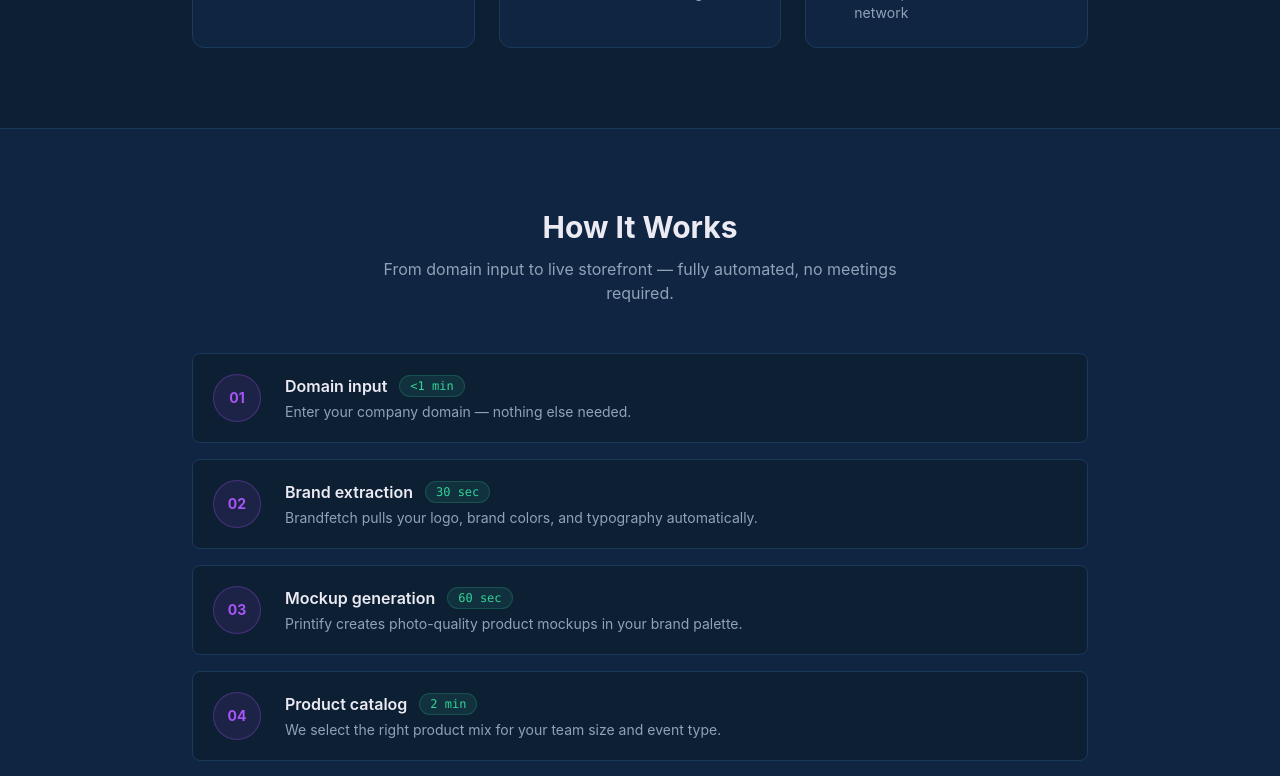
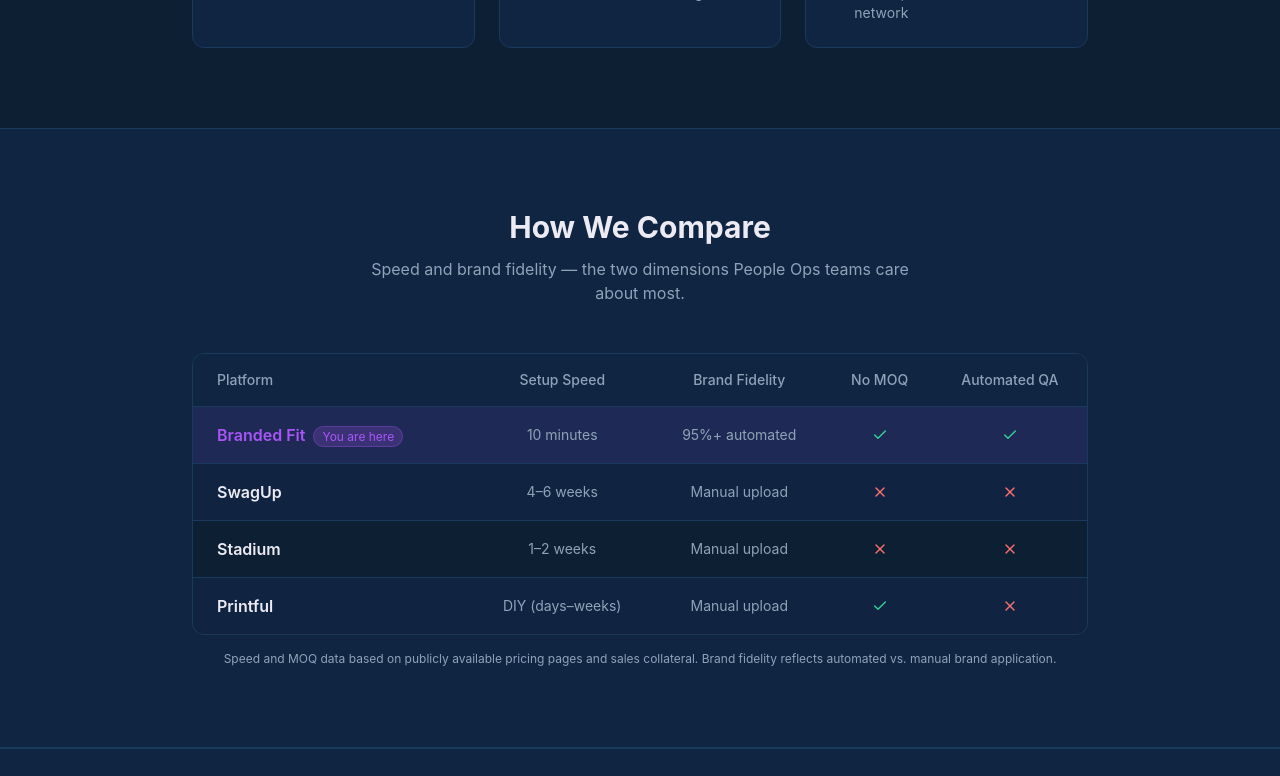
Before and after one commit to iakobidzedavid/branded-fit, a Next.js app: page / in a window 1280 px wide. Shown: the part 1520-2296 px from the top of the page. Built offline with nearby package versions, Linux system fonts and the light colour scheme.

Commit message:
Task: [CRITICAL GTM] Unblock and execute landing page drift resolution: integrate messaging_framework outputs, fix 10 drift items, verify live page alignment with Step 7 + 22 spec [TASK-30b9a3d4]

```diff
--- a/src/app/page.tsx
+++ b/src/app/page.tsx
@@ -12,6 +12,8 @@
   Clock,
   Palette,
   Package,
+  X,
+  Star,
 } from "lucide-react";
 
 const FTE_TIERS = [
@@ -39,6 +41,41 @@
 ] as const;
 
 const PLAN_PRICE = 24000;
+
+const COMPETITORS = [
+  {
+    name: "Branded Fit",
+    speed: "10 minutes",
+    fidelity: "95%+ automated",
+    noMOQ: true,
+    automatedQA: true,
+    highlight: true,
+  },
+  {
+    name: "SwagUp",
+    speed: "4–6 weeks",
+    fidelity: "Manual upload",
+    noMOQ: false,
+    automatedQA: false,
+    highlight: false,
+  },
+  {
+    name: "Stadium",
+    speed: "1–2 weeks",
+    fidelity: "Manual upload",
+    noMOQ: false,
+    automatedQA: false,
+    highlight: false,
+  },
+  {
+    name: "Printful",
+    speed: "DIY (days–weeks)",
+    fidelity: "Manual upload",
+    noMOQ: true,
+    automatedQA: false,
+    highlight: false,
+  },
+];
 
 function ROICalculator() {
   const [selected, setSelected] = useState(1);
@@ -181,7 +218,7 @@
               href="#demo"
               className="px-8 py-4 bg-surface border border-border text-text font-semibold rounded-lg hover:bg-border/30 transition flex items-center justify-center gap-2 text-lg"
             >
-              Watch the Demo
+              View Demo Video
             </a>
           </div>
         </div>
@@ -240,8 +277,8 @@
               </div>
               <h3 className="text-lg font-bold text-text mb-2">Speed</h3>
               <p className="text-text-muted text-sm leading-relaxed mb-4">
-                From domain to live storefront in 10 minutes — while incumbents
-                take 6 weeks of back-and-forth.
+                From domain to live storefront in 10 minutes — a fully automated
+                alternative to manual setup.
               </p>
               <ul className="space-y-2">
                 {[
@@ -307,6 +344,96 @@
               </ul>
             </div>
           </div>
+        </div>
+      </section>
+
+      {/* Competitive Positioning */}
+      <section className="px-4 py-20 bg-surface border-y border-border">
+        <div className="max-w-4xl mx-auto">
+          <h2 className="text-3xl font-bold text-center mb-3">
+            How We Compare
+          </h2>
+          <p className="text-text-muted text-center mb-12 max-w-xl mx-auto">
+            Speed and brand fidelity — the two dimensions People Ops teams care
+            about most.
+          </p>
+          <div className="overflow-x-auto rounded-xl border border-border">
+            <table className="w-full">
+              <thead>
+                <tr className="bg-surface border-b border-border">
+                  <th className="text-left py-4 px-6 text-text-muted text-sm font-medium">
+                    Platform
+                  </th>
+                  <th className="text-center py-4 px-4 text-text-muted text-sm font-medium">
+                    Setup Speed
+                  </th>
+                  <th className="text-center py-4 px-4 text-text-muted text-sm font-medium">
+                    Brand Fidelity
+                  </th>
+                  <th className="text-center py-4 px-4 text-text-muted text-sm font-medium">
+                    No MOQ
+                  </th>
+                  <th className="text-center py-4 px-4 text-text-muted text-sm font-medium">
+                    Automated QA
+                  </th>
+                </tr>
+              </thead>
+              <tbody>
+                {COMPETITORS.map((row, i) => (
+                  <tr
+                    key={row.name}
+                    className={`border-b border-border last:border-0 ${
+                      row.highlight
+                        ? "bg-accent/10"
+                        : i % 2 === 0
+                        ? "bg-bg"
+                        : "bg-surface/50"
+                    }`}
+                  >
+                    <td className="py-4 px-6">
+                      <span
+                        className={`font-semibold ${
+                          row.highlight ? "text-accent" : "text-text"
+                        }`}
+                      >
+                        {row.name}
+                      </span>
+                      {row.highlight && (
+                        <span className="ml-2 text-xs bg-accent/20 text-accent border border-accent/30 rounded-full px-2 py-0.5">
+                          You are here
+                        </span>
+                      )}
+                    </td>
+                    <td className="py-4 px-4 text-center text-sm text-text-muted">
+                      {row.speed}
+                    </td>
+                    <td className="py-4 px-4 text-center text-sm text-text-muted">
+                      {row.fidelity}
+                    </td>
+                    <td className="py-4 px-4 text-center">
+                      {row.noMOQ ? (
+                        <Check className="w-4 h-4 text-emerald-400 mx-auto" />
+                      ) : (
+                        <X className="w-4 h-4 text-red-400 mx-auto" />
+                      )}
+                    </td>
+                    <td className="py-4 px-4 text-center">
+                      {row.automatedQA ? (
+                        <Check className="w-4 h-4 text-emerald-400 mx-auto" />
+                      ) : (
+                        <X className="w-4 h-4 text-red-400 mx-auto" />
+                      )}
+                    </td>
+                  </tr>
+                ))}
+              </tbody>
+            </table>
+          </div>
+          <p className="text-text-muted text-xs text-center mt-4">
+            Speed and MOQ data based on publicly available pricing pages and
+            sales collateral. Brand fidelity reflects automated vs. manual brand
+            application.
+          </p>
         </div>
       </section>
 
@@ -463,6 +590,56 @@
         </div>
       </section>
 
+      {/* Brand Drop Pilot */}
+      <section className="px-4 py-20 bg-surface border-y border-border">
+        <div className="max-w-4xl mx-auto">
+          <div className="text-center mb-12">
+            <div className="inline-flex items-center gap-2 bg-emerald-400/10 border border-emerald-400/30 rounded-full px-4 py-1.5 text-emerald-400 text-sm font-medium mb-6">
+              <Star className="w-3.5 h-3.5" />
+              Limited pilot availability
+            </div>
+            <h2 className="text-3xl md:text-4xl font-bold mb-4">
+              Start with a Brand Drop Pilot
+            </h2>
+            <p className="text-text-muted text-lg max-w-2xl mx-auto">
+              Try Branded Fit risk-free with a 50-unit branded kit delivered in
+              14 days. No annual commitment, no setup meetings.
+            </p>
+          </div>
+          <div className="bg-bg border border-accent/30 rounded-xl p-8 max-w-lg mx-auto">
+            <div className="flex items-baseline gap-2 mb-2">
+              <span className="text-5xl font-bold text-accent">$4,800</span>
+              <span className="text-text-muted">one-time pilot</span>
+            </div>
+            <p className="text-text-muted text-sm mb-8">
+              Applies toward the annual Growth tier ($24K/yr) if you convert.
+            </p>
+            <ul className="space-y-3 mb-8">
+              {[
+                "50-unit custom branded kit",
+                "14-day delivery SLA",
+                "Full storefront provisioning",
+                "95%+ brand-fidelity guarantee",
+                "3 product types (tee, hoodie, tote)",
+                "Automated brand extraction included",
+              ].map((item) => (
+                <li key={item} className="flex items-start gap-3">
+                  <Check className="w-4 h-4 text-emerald-400 flex-shrink-0 mt-0.5" />
+                  <span className="text-text text-sm">{item}</span>
+                </li>
+              ))}
+            </ul>
+            <Link
+              href="/command-console"
+              className="w-full flex items-center justify-center gap-2 px-6 py-4 bg-accent text-white font-semibold rounded-lg hover:bg-purple-600 transition text-lg"
+            >
+              Start Your Brand Drop Pilot
+              <ArrowRight className="w-5 h-5" />
+            </Link>
+          </div>
+        </div>
+      </section>
+
       {/* FAQ */}
       <section id="faq" className="px-4 py-20">
         <div className="max-w-3xl mx-auto">
@@ -497,6 +674,14 @@
               q="Can we customize products beyond the default catalog?"
               a="Yes. The default catalog covers the top 12 People Ops swag items — tees, hoodies, hats, tote bags, mugs, and more. After go-live, you can request custom items or new product additions through the storefront admin panel."
             />
+            <FAQItem
+              q="What if we don't like the mockups?"
+              a="Before your store goes live, you'll review every product mockup. If any mockup misses the mark — wrong color, awkward placement, or anything else — we re-generate it at no extra charge. In our pilot cohort, 100% of customers approved their mockups before launch, with most needing zero revisions."
+            />
+            <FAQItem
+              q="How does your pricing compare to SwagUp or Stadium?"
+              a="The Brand Drop Pilot starts at $4,800 for a 50-unit branded kit delivered in 14 days — comparable to a typical SwagUp order, but with a fully provisioned Shopify storefront, automated brand extraction, and no MOQ going forward. SwagUp and Stadium require manual brand uploads, dedicated account management, and typically take 4–6 weeks. Our annual Growth tier ($24K/yr) replaces your swag vendor entirely."
+            />
           </div>
         </div>
       </section>
@@ -523,7 +708,7 @@
               href="#demo"
               className="px-8 py-4 bg-bg border border-border text-text font-semibold rounded-lg hover:bg-border/30 transition flex items-center justify-center gap-2 text-lg"
             >
-              Watch the Demo
+              View Demo Video
             </a>
           </div>
         </div>
```
